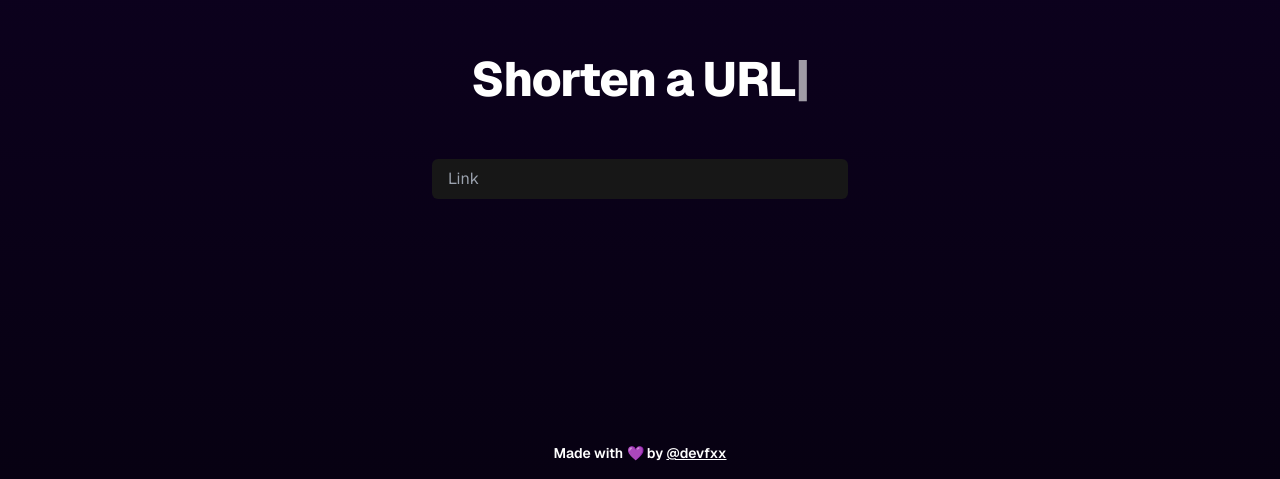
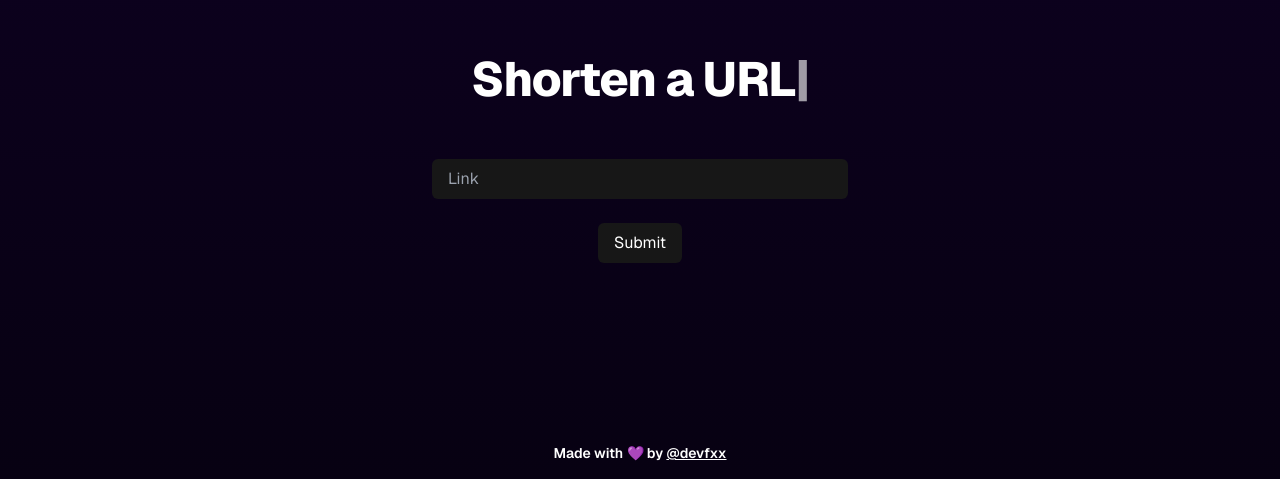
Before and after one commit to xvht/ShortFrontend, a Next.js app: page / in a window 1280 px wide. Shown: the part 321-800 px from the top of the page. Built offline with nearby package versions, Linux system fonts and the light colour scheme; no server answers.

Commit message:
feat: Add Shorten component for link shortening functionality

```diff
--- a/src/app/page.tsx
+++ b/src/app/page.tsx
@@ -1,4 +1,5 @@
 import { LocalizedAuthor, LocalizedMessage } from "@/components/Localized";
+import Shorten from "@/components/Shorten";
 
 export default function Home() {
   return (
@@ -6,16 +7,7 @@ export default function Home() {
       <div className="container flex flex-col items-center justify-center gap-12 px-4 py-16">
         <LocalizedMessage />
 
-        <input
-          className="rounded-md bg-neutral-900 px-4 py-2 text-white outline-none"
-          placeholder="Link"
-          style={{
-            position: "absolute",
-            bottom: "35vh",
-            width: "calc(35% - 2rem)",
-            textAlign: "left",
-          }}
-        />
+        <Shorten />
       </div>
       <div className="absolute bottom-4 text-sm text-white">
         <LocalizedAuthor />
--- /dev/null
+++ b/src/components/Shorten.tsx
@@ -0,0 +1,58 @@
+"use client";
+
+import ShortenCall from "@/server/API";
+import { type Shorten } from "@/types/Shorten";
+import { useState } from "react";
+
+export default function ShortenComponent() {
+  const [link, setLink] = useState<string>("");
+  const [shortened, setShortened] = useState<Shorten | null>(null);
+
+  return (
+    <div className="flex flex-col items-center justify-center gap-12 px-4 py-16">
+      <input
+        className="rounded-md bg-neutral-900 px-4 py-2 text-white outline-none"
+        placeholder="Link"
+        style={{
+          position: "absolute",
+          bottom: "35vh",
+          width: "calc(35% - 2rem)",
+          textAlign: "left",
+        }}
+        onChange={(e) => setLink(e.target.value)}
+      />
+      <button
+        className="rounded-md bg-neutral-900 px-4 py-2 text-white"
+        style={{
+          position: "absolute",
+          bottom: "27vh",
+        }}
+        onClick={async () => {
+          try {
+            const data = await ShortenCall(link);
+            setShortened(data);
+          } catch (e) {
+            console.error(e);
+          }
+        }}
+      >
+        Submit
+      </button>
+
+      {shortened && (
+        <a
+          href={shortened.link}
+          className="text-purple-400 underline"
+          target="_blank"
+          rel="noreferrer"
+          style={{
+            position: "absolute",
+            bottom: "20vh",
+          }}
+        >
+          {shortened.link}
+        </a>
+      )}
+    </div>
+  );
+}
```
